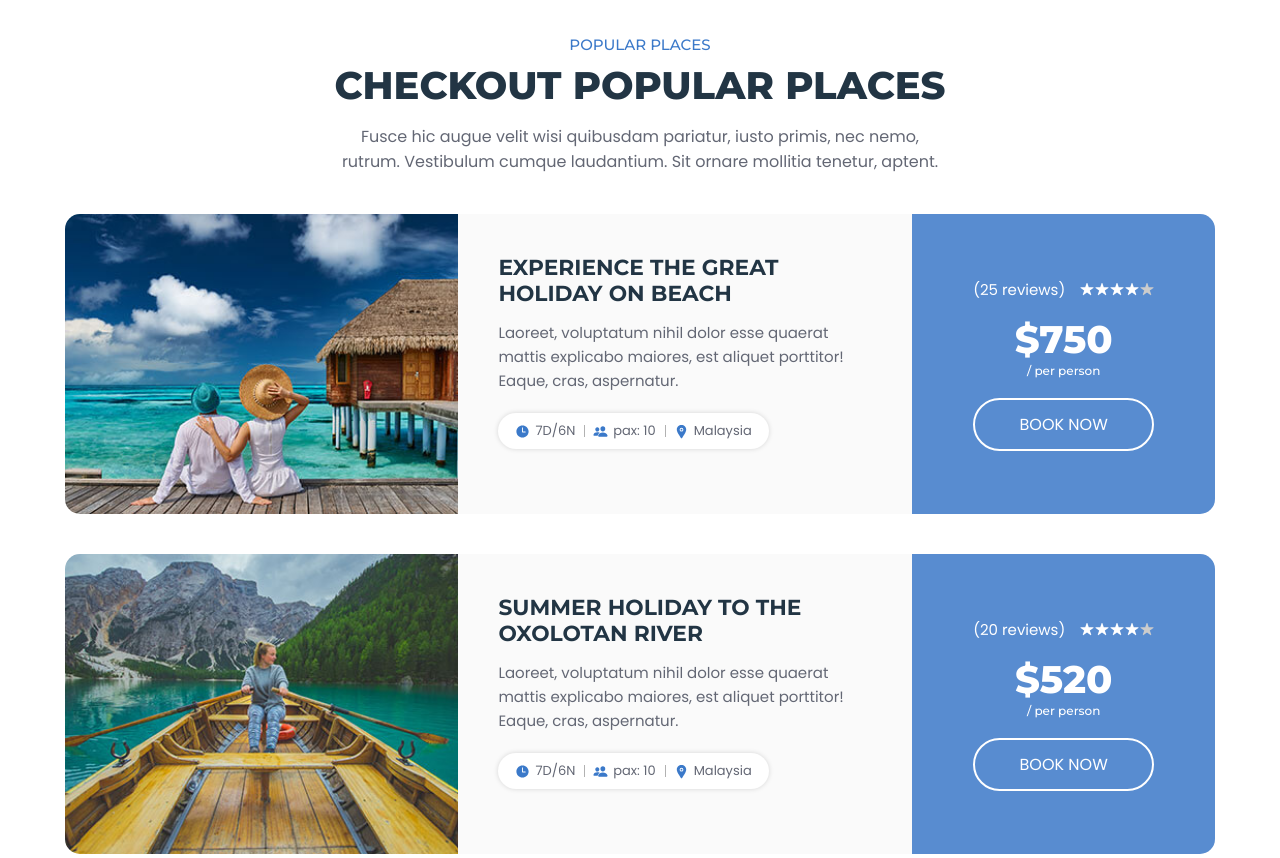
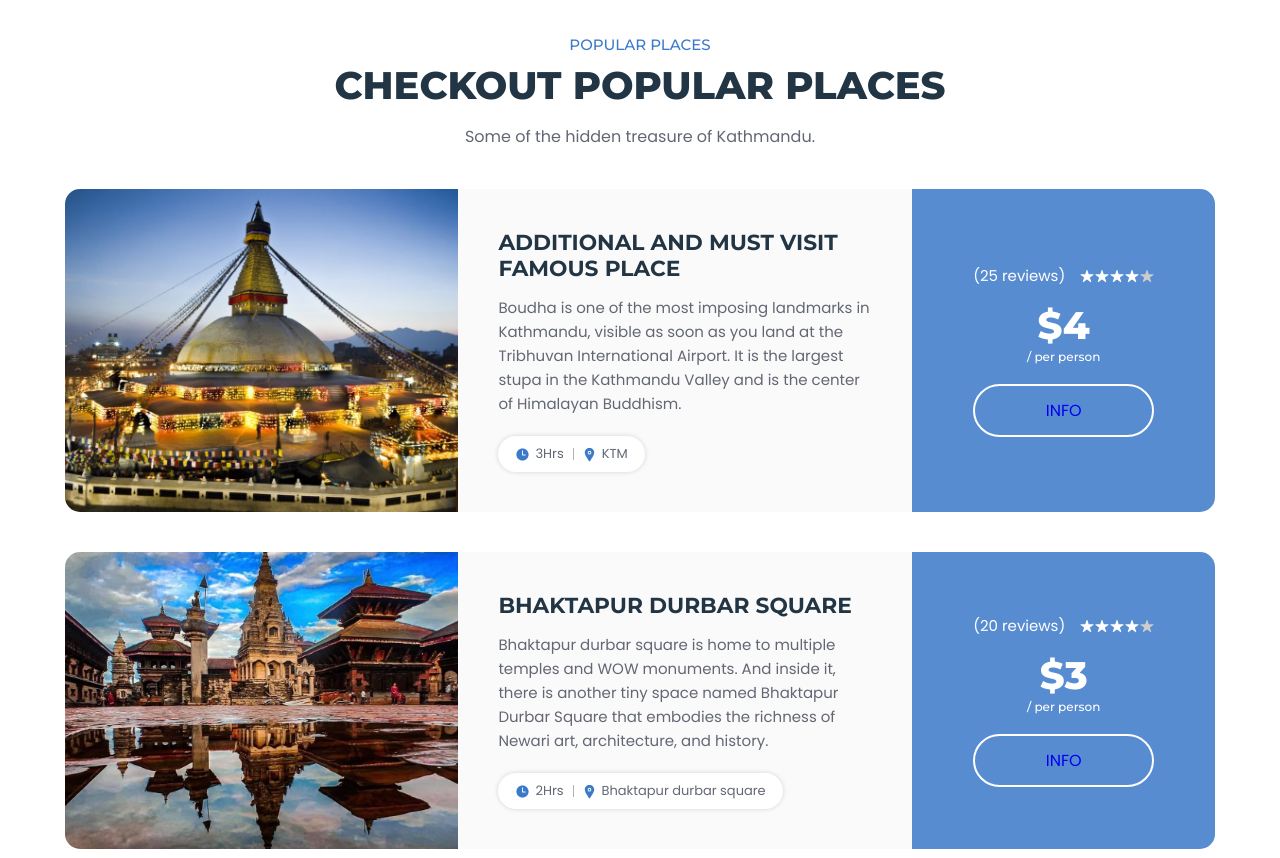
Before and after one commit to Abhishekshah02/Aarambha_hackathon, a plain HTML site: page index.html in a window 1280 px wide. Shown: the part 1940-2798 px from the top of the page. Drawn offline with nearby package versions, Linux system fonts and the light colour scheme.

Commit message:
update 6

```diff
--- a/index.html
+++ b/index.html
@@ -8,7 +8,7 @@
   <title>Lets Explore Nepal</title>
 
 
-  <link rel="shortcut icon" href="./favicon.svg" type="image/svg+xml">
+  <!-- <link rel="shortcut icon" href="./favicon.svg" type="image/svg+xml"> -->
   <link rel="stylesheet" href="./assets/css/style.css">
 
   <link rel="preconnect" href="https://fonts.googleapis.com">
@@ -46,7 +46,7 @@
         </a>
 
         <a href="#" class="logo">
-          <img src="./assets/images/" alt="Lets Travel">
+          <img src="./assets/images/Nepal logo.avif" alt="Lets Travel">
         </a>
 
         <div class="header-btn-group">
@@ -70,19 +70,13 @@
         <ul class="social-list">
 
           <li>
-            <a href="#" class="social-link">
+            <a href="https://www.facebook.com/aarambha.acem/" class="social-link">
               <ion-icon name="logo-facebook"></ion-icon>
             </a>
           </li>
 
           <li>
-            <a href="#" class="social-link">
-              <ion-icon name="logo-twitter"></ion-icon>
-            </a>
-          </li>
-
-          <li>
-            <a href="#" class="social-link">
+            <a href="https://www.youtube.com/watch?v=wsXMXgoWHJk" class="social-link">
               <ion-icon name="logo-youtube"></ion-icon>
             </a>
           </li>
@@ -336,9 +330,7 @@
           <h2 class="h2 section-title">Checkout Popular Places</h2>
 
           <p class="section-text">
-            Fusce hic augue velit wisi quibusdam pariatur, iusto primis, nec nemo, rutrum. Vestibulum cumque laudantium.
-            Sit ornare
-            mollitia tenetur, aptent.
+            Some of the hidden treasure of Kathmandu.
           </p>
 
           <ul class="package-list">
@@ -347,16 +339,15 @@
                 <div class="package-card">
 
                   <figure class="card-banner">
-                  <img src="./assets/images/packege-1.jpg" alt="Experience The Great Holiday On Beach" loading="lazy">
+                    <img src="./assets/images/bodhnath-stupa.jpg" alt="Experience buddhism" loading="lazy">
                   </figure>
 
                   <div class="card-content">
 
-                  <h3 class="h3 card-title">Experience The Great Holiday On Beach</h3>
+                    <h3 class="h3 card-title">Additional and must visit famous place</h3>
 
                     <p class="card-text">
-                    Laoreet, voluptatum nihil dolor esse quaerat mattis explicabo maiores, est aliquet porttitor! Eaque,
-                    cras, aspernatur.
+                      Boudha is one of the most imposing landmarks in Kathmandu, visible as soon as you land at the Tribhuvan International Airport. It is the largest stupa in the Kathmandu Valley and is the center of Himalayan Buddhism.
                     </p>
 
                     <ul class="card-meta-list">
@@ -365,15 +356,7 @@
                         <div class="meta-box">
                           <ion-icon name="time"></ion-icon>
 
-                        <p class="text">7D/6N</p>
-                      </div>
-                    </li>
-
-                    <li class="card-meta-item">
-                      <div class="meta-box">
-                        <ion-icon name="people"></ion-icon>
-
-                        <p class="text">pax: 10</p>
+                          <p class="text">3Hrs</p>
                         </div>
                       </li>
 
@@ -381,7 +364,7 @@
                         <div class="meta-box">
                           <ion-icon name="location"></ion-icon>
 
-                        <p class="text">Malaysia</p>
+                          <p class="text">KTM</p>
                         </div>
                       </li>
 
@@ -406,11 +389,14 @@
                     </div>
 
                     <p class="price">
-                    $750
+                      $4
                       <span>/ per person</span>
                     </p>
 
-                  <button class="btn btn-secondary">Book Now</button>
+                    <button class="btn btn-secondary">
+                      <a href="https://en.wikipedia.org/wiki/Boudha_Stupa" target="_blank" rel="noopener noreferrer">Info</a>
+
+                     </button>
 
                   </div>
 
@@ -421,16 +407,15 @@
               <div class="package-card">
 
                 <figure class="card-banner">
-                  <img src="./assets/images/packege-2.jpg" alt="Summer Holiday To The Oxolotan River" loading="lazy">
+                  <img src="./assets/images/bhaktapur-rainy.jpg" alt="Bhaktapur durbar square" loading="lazy">
                 </figure>
 
                 <div class="card-content">
 
-                  <h3 class="h3 card-title">Summer Holiday To The Oxolotan River</h3>
+                  <h3 class="h3 card-title">Bhaktapur durbar square</h3>
 
                   <p class="card-text">
-                    Laoreet, voluptatum nihil dolor esse quaerat mattis explicabo maiores, est aliquet porttitor! Eaque,
-                    cras, aspernatur.
+                    Bhaktapur durbar square is home to multiple temples and WOW monuments. And inside it, there is another tiny space named Bhaktapur Durbar Square that embodies the richness of Newari art, architecture, and history.
                   </p>
 
                   <ul class="card-meta-list">
@@ -439,15 +424,7 @@
                       <div class="meta-box">
                         <ion-icon name="time"></ion-icon>
 
-                        <p class="text">7D/6N</p>
-                      </div>
-                    </li>
-
-                    <li class="card-meta-item">
-                      <div class="meta-box">
-                        <ion-icon name="people"></ion-icon>
-
-                        <p class="text">pax: 10</p>
+                        <p class="text">2Hrs</p>
                       </div>
                     </li>
 
@@ -455,7 +432,7 @@
                       <div class="meta-box">
                         <ion-icon name="location"></ion-icon>
 
-                        <p class="text">Malaysia</p>
+                        <p class="text">Bhaktapur durbar square</p>
                       </div>
                     </li>
 
@@ -480,11 +457,13 @@
                   </div>
 
                   <p class="price">
-                    $520
+                    $3
                     <span>/ per person</span>
                   </p>
 
-                  <button class="btn btn-secondary">Book Now</button>
+                  <button class="btn btn-secondary">
+                    <a href="https://en.wikipedia.org/wiki/Bhaktapur_Durbar_Square" target="_blank" rel="noopener noreferrer">Info</a>
+                  </button>
 
                 </div>
 
@@ -495,16 +474,15 @@
               <div class="package-card">
 
                 <figure class="card-banner">
-                  <img src="./assets/images/packege-3.jpg" alt="Santorini Island's Weekend Vacation" loading="lazy">
+                  <img src="./assets/images/taudaha.jpeg" alt="Santorini Island's Weekend Vacation" loading="lazy">
                 </figure>
 
                 <div class="card-content">
 
-                  <h3 class="h3 card-title">Santorini Island's Weekend Vacation</h3>
+                  <h3 class="h3 card-title">Taudaha</h3>
 
                   <p class="card-text">
-                    Laoreet, voluptatum nihil dolor esse quaerat mattis explicabo maiores, est aliquet porttitor! Eaque,
-                    cras, aspernatur.
+                    Taudaha is a religious water body. People come to pay homage to Karkat Naag and his wife with the belief that they still reside there.
                   </p>
 
                   <ul class="card-meta-list">
@@ -513,23 +491,17 @@
                       <div class="meta-box">
                         <ion-icon name="time"></ion-icon>
 
-                        <p class="text">7D/6N</p>
+                        <p class="text">4Hrs</p>
                       </div>
                     </li>
 
-                    <li class="card-meta-item">
-                      <div class="meta-box">
-                        <ion-icon name="people"></ion-icon>
 
-                        <p class="text">pax: 10</p>
-                      </div>
-                    </li>
 
                     <li class="card-meta-item">
                       <div class="meta-box">
                         <ion-icon name="location"></ion-icon>
 
-                        <p class="text">Malaysia</p>
+                        <p class="text">KTM</p>
                       </div>
                     </li>
 
@@ -554,11 +526,14 @@
                   </div>
 
                   <p class="price">
-                    $660
+                    $1
                     <span>/ per person</span>
                   </p>
 
-                  <button class="btn btn-secondary">Book Now</button>
+                  <button class="btn btn-secondary">
+                    <a href="https://en.wikipedia.org/wiki/Taudaha_Lake" target="_blank" rel="noopener noreferrer">Info</a>
+
+                  </button>
 
                 </div>
 
@@ -567,15 +542,9 @@
 
           </ul>
 
-          <button class="btn btn-primary">View All Packages</button>
 
         </div>
       </section>
-
-
-
-
-
  <!--
         - #GALLERY
       -->
```
Also changed, not shown: assets/images/Nepal logo - Copy.avif (deleted), assets/images/bhaktapur-rainy.jpg (added), assets/images/bodhnath-stupa.jpg (added), assets/images/taudaha.jpeg (added). Lines whose indentation alone changed are shown as unchanged.
